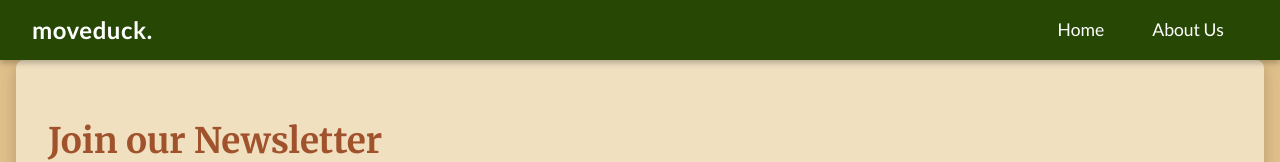
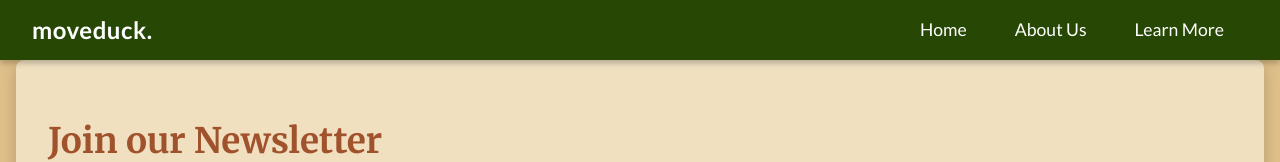
Before and after one commit to JakeSul1023/duck-data-web, a React (Create React App) app in the folder duck-data-webpage/: page /newsletter in a window 1280 px wide. Shown: the top 162 px of the page. Built offline with nearby package versions, Linux system fonts and the light colour scheme.

Commit message:
Tania updated navbar for learn more page

```diff
--- a/duck-data-webpage/src/components/navbar.jsx
+++ b/duck-data-webpage/src/components/navbar.jsx
@@ -138,6 +138,8 @@ const NavBar = () => {
       <LinksContainer isOpen={isOpen}>
         <StyledLink to="/" onClick={closeMenu}>Home</StyledLink>
         <StyledLink to="/about" onClick={closeMenu}>About Us</StyledLink>
+        <StyledLink to="/learnmore" onClick={closeMenu}>Learn More</StyledLink>
+
       </LinksContainer>
     </Nav>
   );
```
